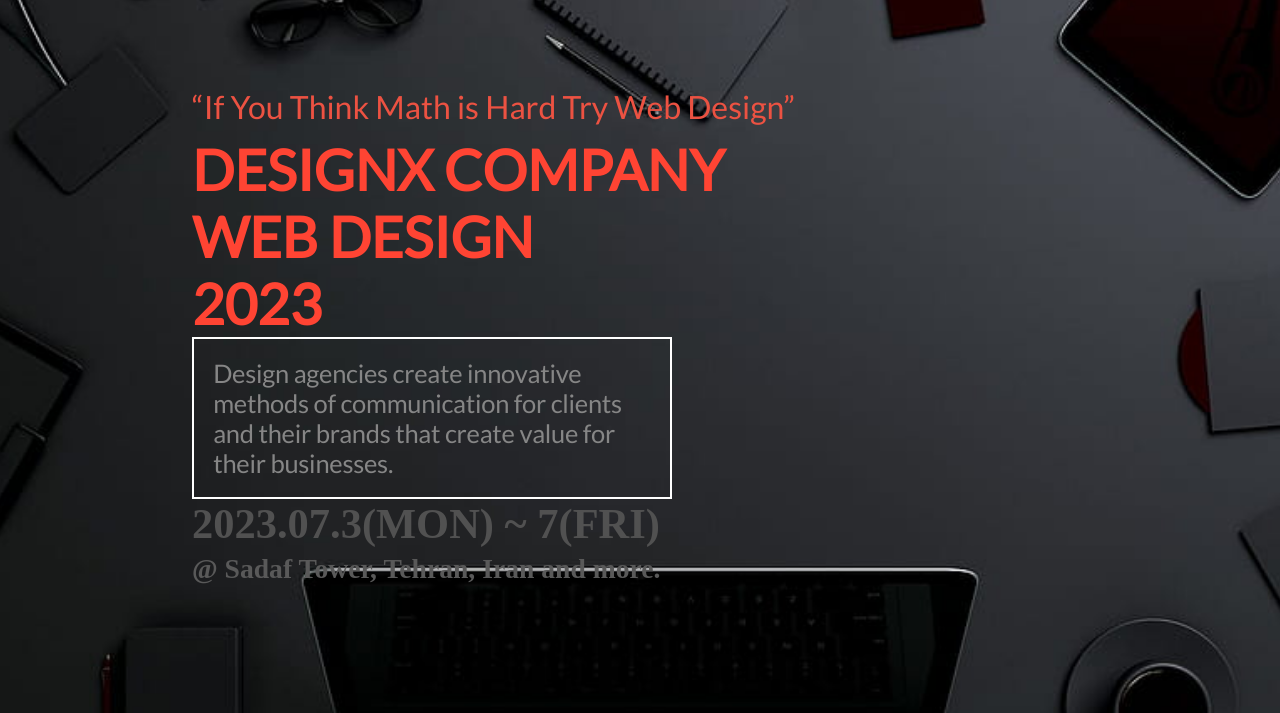
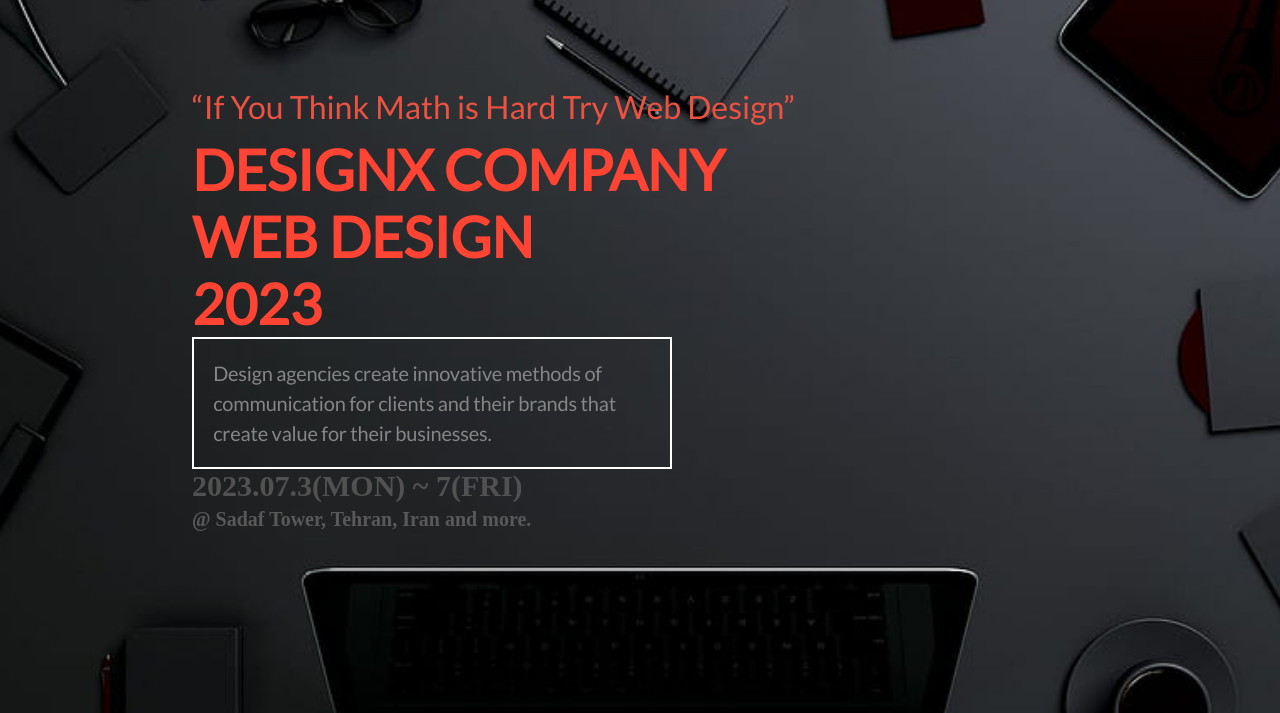
Before and after one commit to 78fatemanazari/Capstone-project, a website: page index.html in a window 1280 px wide. Shown: the part 87-800 px from the top of the page. Drawn offline with Linux system fonts and the light colour scheme.

Commit message:
Update styles

```diff
--- a/style.css
+++ b/style.css
@@ -487,7 +487,7 @@ a {
 
   .first-para p {
     font-family: var(--main-font);
-    font-size: 25.49px;
+    font-size: 20px;
     font-weight: 400;
     line-height: 30px;
     letter-spacing: -0.01em;
@@ -496,7 +496,7 @@ a {
 
   .second-heading {
     font-family: var(--font-cocogoose);
-    font-size: 42.48px;
+    font-size: 30px;
     font-weight: 900;
     letter-spacing: 0.0001rem;
     color: var(--para-two-color);
@@ -504,7 +504,7 @@ a {
 
   .second-para {
     font-family: var(--font-cocogoose);
-    font-size: 27.61px;
+    font-size: 20px;
     font-weight: 700;
     letter-spacing: 0.0001rem;
     color: #595959;
```
